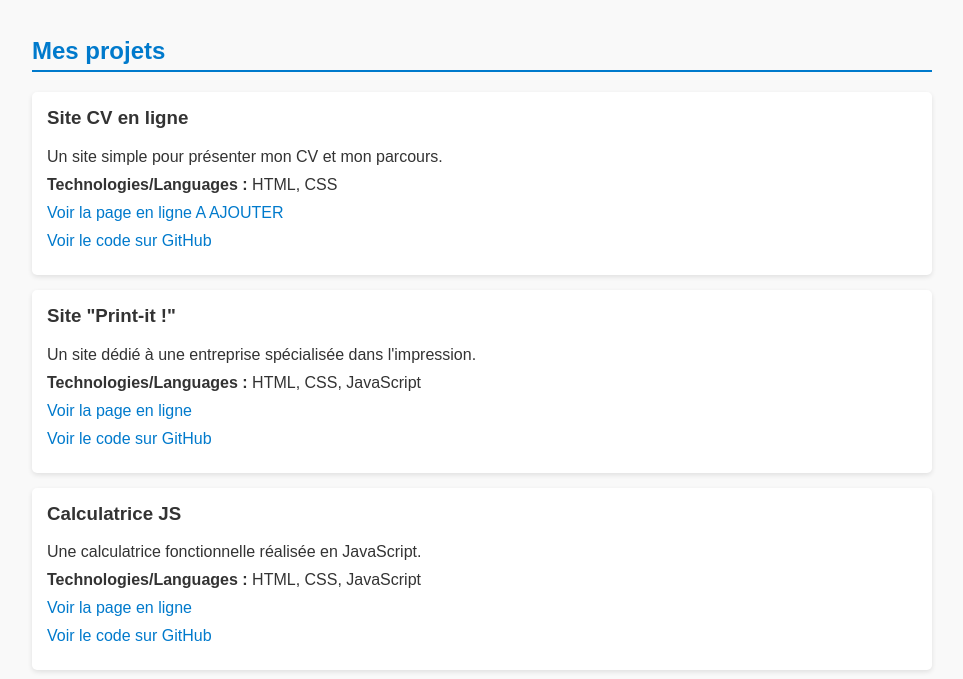
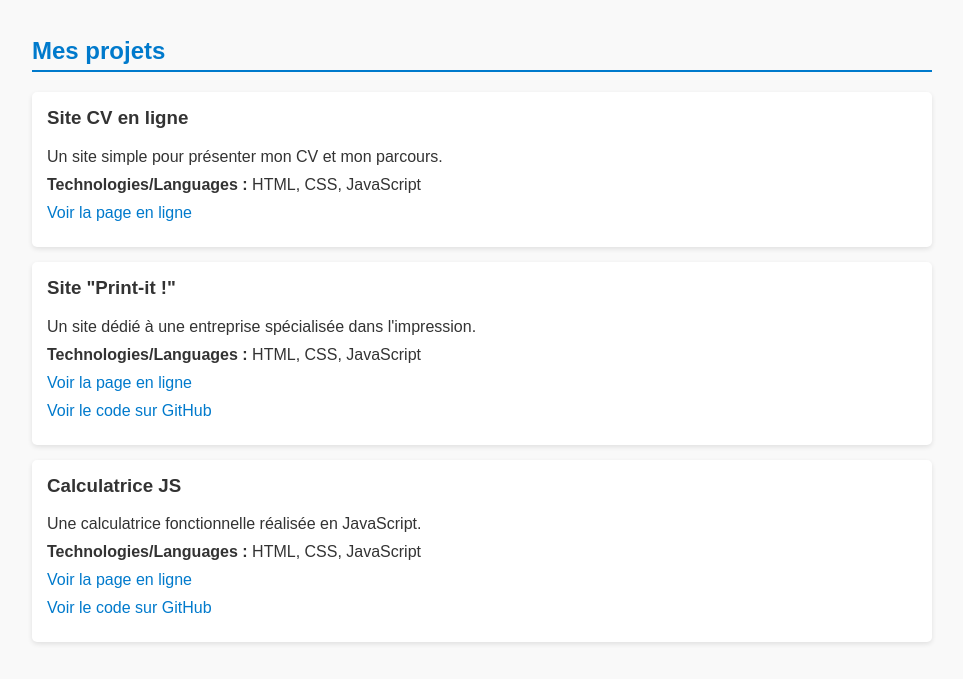
Before and after one commit to MathCod/Mon-Portfolio, a plain HTML site: page index.html in a window 1280 px wide. Shown: the part 109-788 px from the top of the page, without its empty margins (158-1121 px from the left). Drawn offline with Linux system fonts and the light colour scheme; a script that the page names is missing.

Commit message:
ajout CV en ligne

```diff
--- a/index.html
+++ b/index.html
@@ -18,9 +18,8 @@
     <div class="project">
       <h3>Site CV en ligne</h3>
       <p>Un site simple pour présenter mon CV et mon parcours.</p>
-      <p><strong>Technologies/Languages :</strong> HTML, CSS</p>
-      <p><a href="https://mathcod.github.io/Calculatrice/" target="_blank" rel="noopener">Voir la page en ligne A AJOUTER</a></p>
-      <p><a href="https://github.com/tonprofil/cv-en-ligne" target="_blank" rel="noopener">Voir le code sur GitHub</a></p>
+      <p><strong>Technologies/Languages :</strong> HTML, CSS, JavaScript</p>
+      <p><a href="https://mathcod.github.io/Mon-CV/" target="_blank" rel="noopener">Voir la page en ligne</a></p>
     </div>
 
     <div class="project">
```
